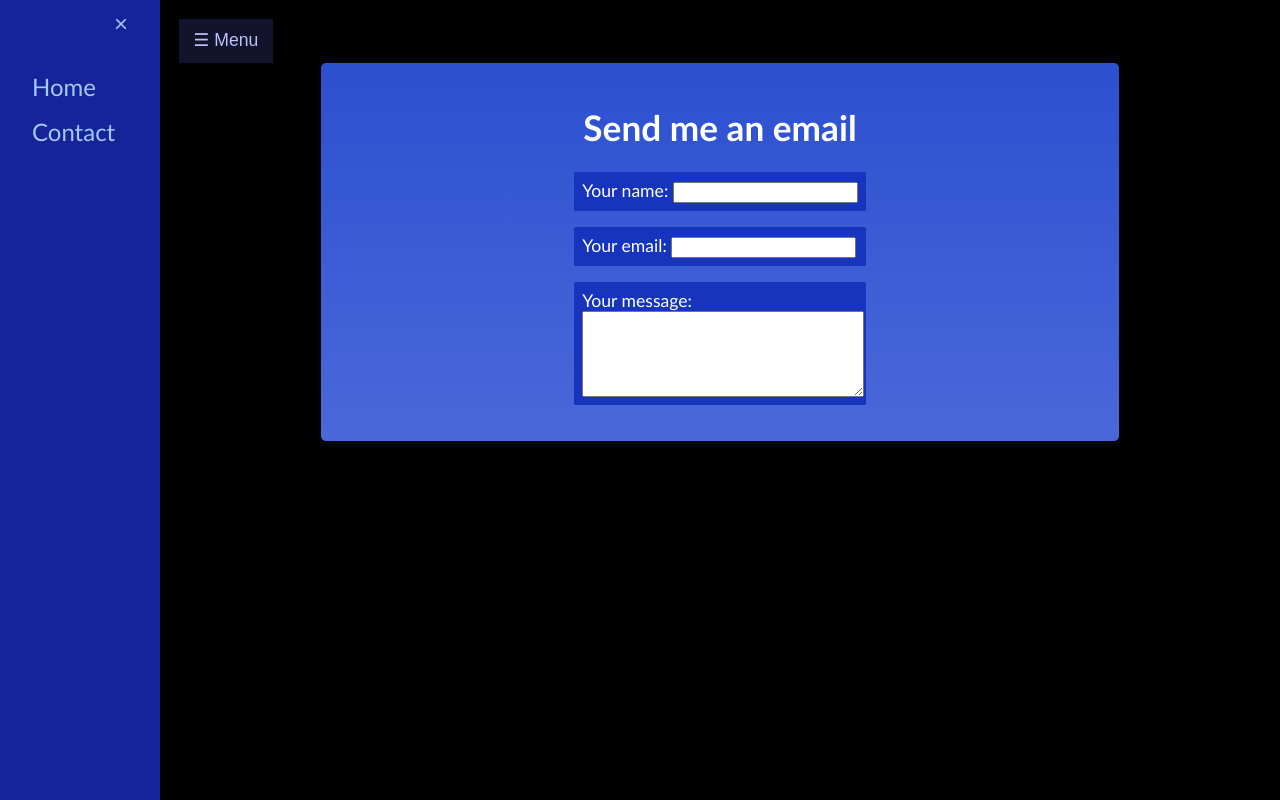
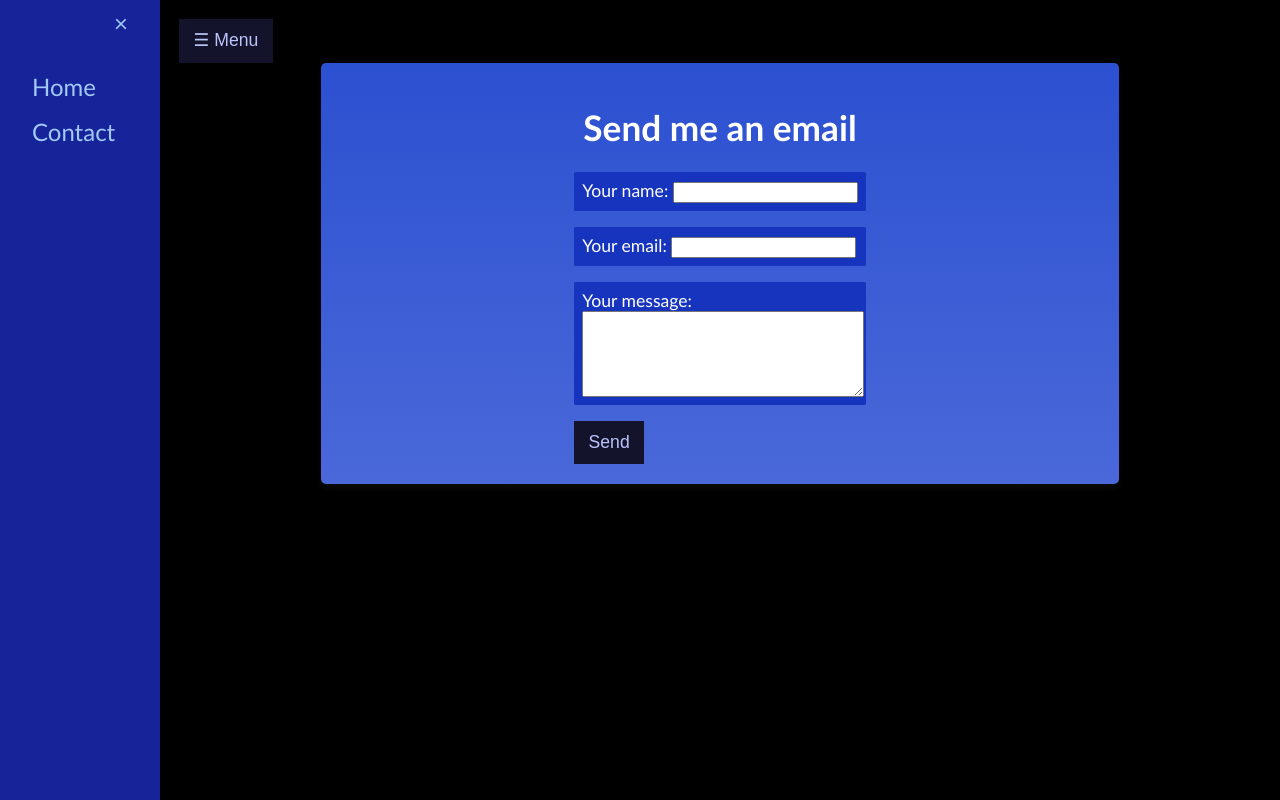
Before and after one commit to ImpendingKataclysm/my_portfolio, a Django app: template portfolio/templates/contact.html in a window 1280 px wide. Run offline with Django 3.2, Linux system fonts and the light colour scheme; the template is opened without the code that fills it, so the values that code supplies are empty.

Commit message:
Added a send button to the email form

```diff
--- a/portfolio/static/styles/style.css
+++ b/portfolio/static/styles/style.css
@@ -112,6 +112,15 @@ body {
     min-height: 5rem;
 }
 
+.email-btn {
+    font-size: 1.1rem;
+    cursor: pointer;
+    background: #13132b;
+    color: #bbc3fb;
+    padding: 0.7rem 0.9rem;
+    border: none;
+}
+
 /* Adjust for smaller screens */
 @media screen and (max-height: 450px) {
     .sidebar {
--- a/portfolio/templates/contact.html
+++ b/portfolio/templates/contact.html
@@ -19,6 +19,7 @@
                 <label for="message">Your message: </label>
                 <textarea id="message" name="message"></textarea>
             </div>
+            <button type="submit" class="email-btn">Send</button>
         </form>
     </div>
 {% endblock %}
```
